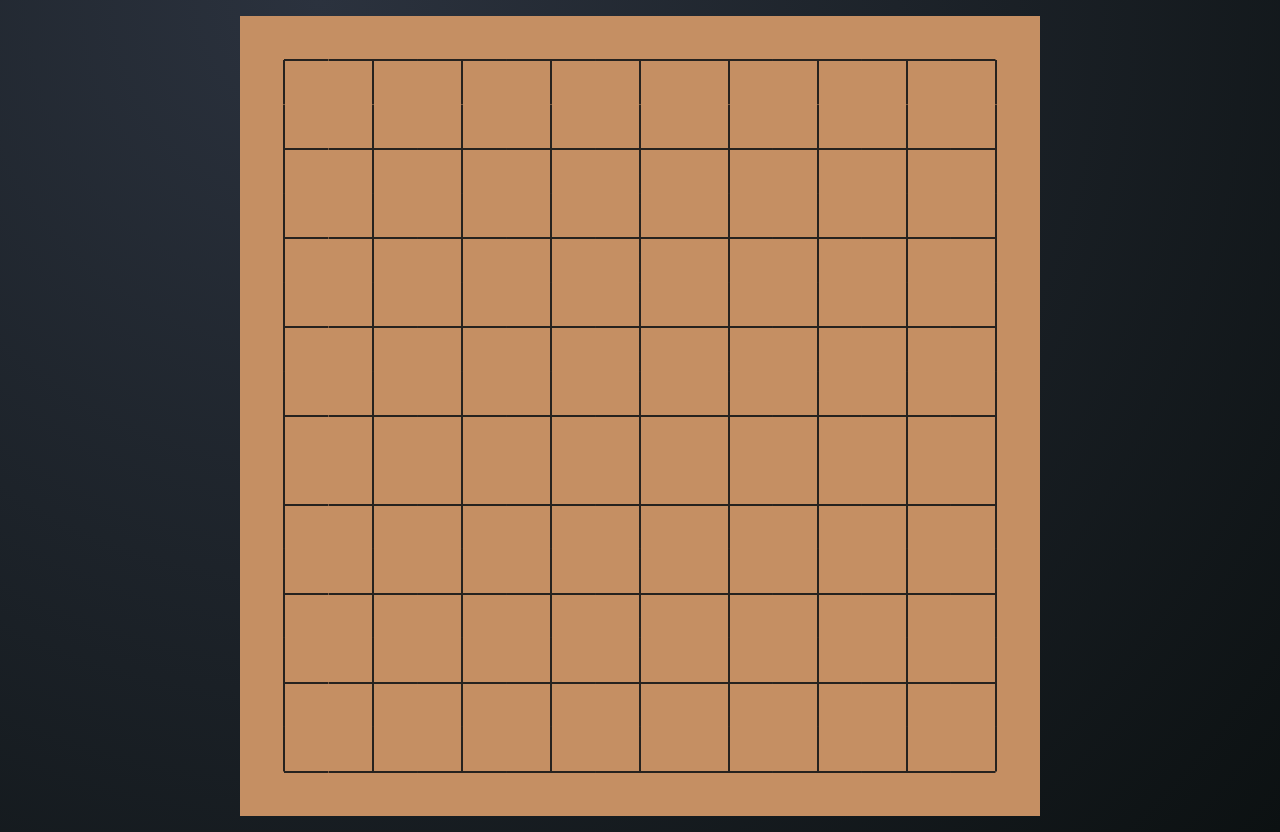
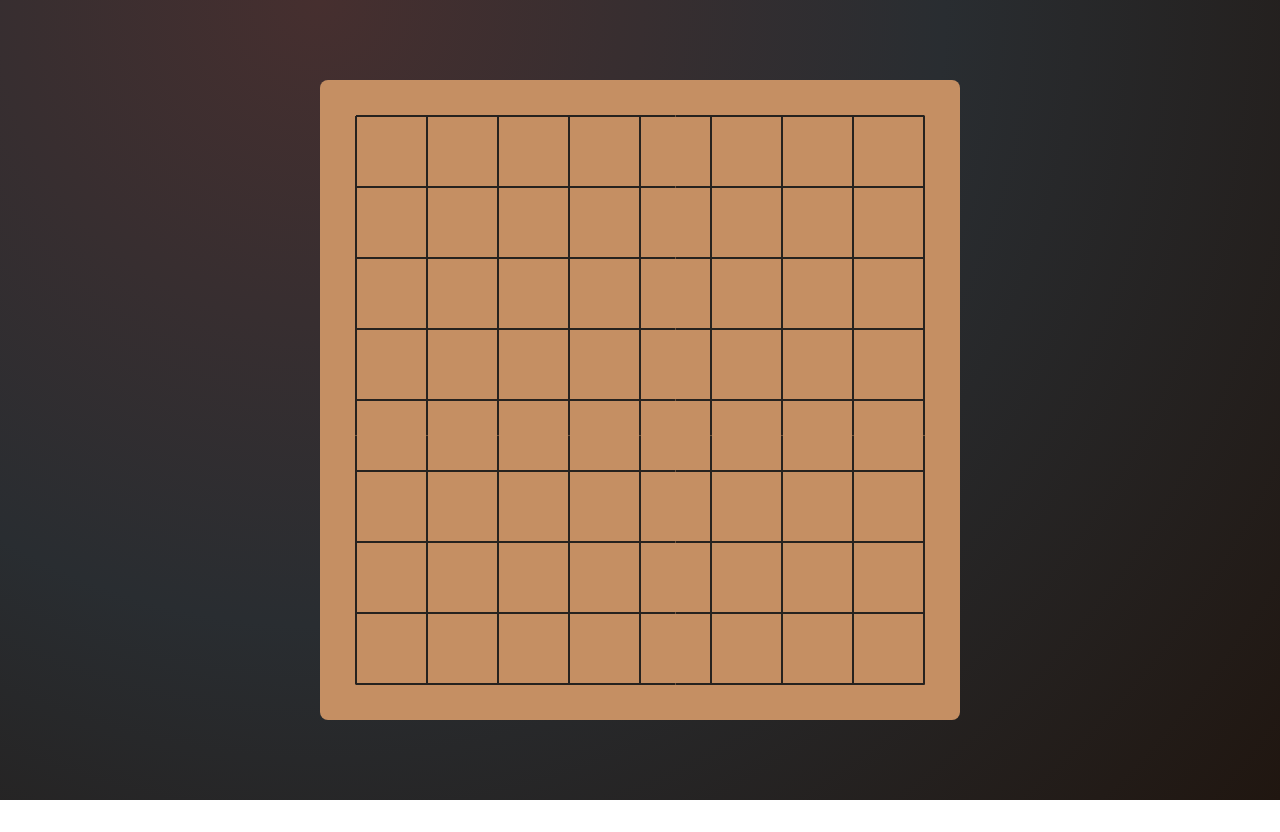
Before and after one commit to jawinn/game-of-go-react, a React (Create React App) app: page / in a window 1280 px wide. After the commit the page ends 800 px from the top, so only its background shows below. Built offline with nearby package versions, Linux system fonts and the light colour scheme.

Commit message:
Responsive Board
Create Board that is responsive relative to the viewport width and height. With a minimum size of the board relative to the tap target sizes of each square.

```diff
--- a/src/App.css
+++ b/src/App.css
@@ -3,4 +3,5 @@
   text-align: center;
   display: grid;
   place-items: center;
+  overflow: auto;
 }
--- a/src/components/Board/Board.module.css
+++ b/src/components/Board/Board.module.css
@@ -1,11 +1,48 @@
 .board {
 	position: relative;
-	width: 800px;
-	height: 800px;
-	margin: 1.0rem auto;
+	width: 96vh;
+	height: 96vh;
+	max-height: 100vw;
+	max-width: 100vw;
+	margin: 1.0rem 1.0rem;
 	padding: 0;
 	display: grid;
 	grid-template-columns: repeat(9, 1fr);
 	background-color: var(--board-color);
 	list-style-type: none;
+	border-radius: 4px;
 }
+
+@media (min-width: 600px) {
+	.board {
+		border-radius: 8px;
+	}
+}
+
+@media (min-height: 650px) {
+	.board {
+		width: 80vh;
+		height: 80vh;
+	}
+}
+
+.board-9x9,
+.board-13x13,
+.board-19x19 {
+	composes: board;
+}
+
+.board-9x9 {
+	min-width: calc(9 * var(--min-tap-target));
+	min-height: calc(9 * var(--min-tap-target));
+}
+
+.board-13x13 {
+	min-width: calc(13 * var(--min-tap-target));
+	min-height: calc(13 * var(--min-tap-target));
+}
+
+.board-19x19 {
+	min-width: calc(19 * var(--min-tap-target));
+	min-height: calc(19 * var(--min-tap-target));
+}
--- a/src/components/Board/Board.tsx
+++ b/src/components/Board/Board.tsx
@@ -6,20 +6,24 @@ interface BoardProps {
   boardSize: number
 }
 
+const getBoardClass = (gridSize: number) => {
+  return styles[`board-${gridSize.toString()}x${gridSize.toString()}`];
+};
+
 /**
  * The square game board, made up of intersecting Points.
  * The grid can be different sizes: 19x19, 13x13, and 9x9 are standard.
  */
 const Board = (props: BoardProps) => {
-  const [boardSize, setBoardSize] = useState(9);
-  const [boardData, setBoardData] = useState(Array(boardSize * boardSize).fill(0));
+  const [boardSize] = useState(9);
+  const [boardData] = useState(Array(boardSize * boardSize).fill(0));
 
   const renderPoints = boardData.map((point, index) => {
     return <Point playerStone={0} boardSize={boardSize} key={index} />
   });
 
   return (
-    <ol className={styles.board} data-testid="Board">
+    <ol className={getBoardClass(boardSize)} data-testid="Board">
       {renderPoints}
     </ol>
   );
--- a/src/components/Point/Point.module.css
+++ b/src/components/Point/Point.module.css
@@ -1,6 +1,6 @@
 .point {
-	--horiz-line-size: 100% 2px;
-	--vert-line-size: 2px 100%;
+	--horiz-line-size: 100% 1px;
+	--vert-line-size: 1px 100%;
 	--horiz-bg-pos: center center;
 	--vert-bg-pos: center center;
 
@@ -12,6 +12,13 @@
 	background-image: linear-gradient(var(--grid-color), var(--grid-color)), linear-gradient(var(--grid-color), var(--grid-color));
 	background-size: var(--horiz-line-size), var(--vert-line-size);
 	background-position: var(--horiz-bg-pos), var(--vert-bg-pos);
+}
+
+@media (min-width: 500px) and (min-height: 500px) {
+	.point {
+		--horiz-line-size: 100% 2px;
+		--vert-line-size: 2px 100%;
+	}
 }
 
 .point button {
@@ -35,32 +42,66 @@
 .point-9x9:nth-child(-n+9),
 .point-13x13:nth-child(-n+13),
 .point-19x19:nth-child(-n+19) {
-	--vert-line-size: 2px 50%;
+	--vert-line-size: 1px 50%;
 	--vert-bg-pos: bottom center;
+}
+
+@media (min-width: 500px) and (min-height: 500px) {
+	.point-9x9:nth-child(-n+9),
+	.point-13x13:nth-child(-n+13),
+	.point-19x19:nth-child(-n+19) {
+		--vert-line-size: 2px 50%;
+	}
 }
 
 /* Bottom edge */
 .point-9x9:nth-last-child(-n+9),
 .point-13x13:nth-last-child(-n+13),
 .point-19x19:nth-last-child(-n+19) {
-	--vert-line-size: 2px 50%;
+	--vert-line-size: 1px 50%;
 	--vert-bg-pos: top center;
+}
+
+@media (min-width: 500px) and (min-height: 500px) {
+	.point-9x9:nth-last-child(-n+9),
+	.point-13x13:nth-last-child(-n+13),
+	.point-19x19:nth-last-child(-n+19) {
+		--vert-line-size: 2px 50%;
+	}
 }
 
 /* Left edge */
 .point-9x9:nth-child(9n+1),
 .point-13x13:nth-child(13n+1),
 .point-19x19:nth-child(19n+1) {
-	--horiz-line-size: 50% 2px;
+	--horiz-line-size: 50% 1px;
 	--horiz-bg-pos: right center;
+}
+
+@media (min-width: 500px) and (min-height: 500px) {
+	.point-9x9:nth-child(9n+1),
+	.point-13x13:nth-child(13n+1),
+	.point-19x19:nth-child(19n+1) {
+		--horiz-line-size: 50% 2px;
+	}
 }
 
 /* Right edge */
 .point-9x9:nth-child(9n+9),
 .point-13x13:nth-child(13n+13),
 .point-19x19:nth-child(19n+19) {
-	--horiz-line-size: 50% 2px;
+	--horiz-line-size: 50% 1px;
 	--horiz-bg-pos: left center;
 }
 
+@media (min-width: 500px) and (min-height: 500px) {
+	.point-9x9:nth-child(9n+9),
+	.point-13x13:nth-child(13n+13),
+	.point-19x19:nth-child(19n+19) {
+		--horiz-line-size: 50% 2px;
+	}
+}
+
+
+
 /* TODO Dots on grid */
--- a/src/index.css
+++ b/src/index.css
@@ -3,8 +3,10 @@
   --grid-color: #26221f;
   --stone-white-color: #d1ccc6;
   --stone-black-color: #232323;
-  --main-bg-color-1: #2b323e;
-  --main-bg-color-2: #0c1112;
+  --main-bg-color-1: #462f2f;
+  --main-bg-color-2: #292d31;
+  --main-bg-color-3: #201610;
+  --min-tap-target: 44px;
 }
 
 html {
@@ -22,7 +24,7 @@ body {
   -webkit-font-smoothing: antialiased;
   -moz-osx-font-smoothing: grayscale;
   min-height: 100vh;
-  background: radial-gradient(circle at 25% top, var(--main-bg-color-1), var(--main-bg-color-2));
+  background: radial-gradient(circle at 25% top, var(--main-bg-color-1), var(--main-bg-color-2), var(--main-bg-color-3));
 }
 
 code {
```
